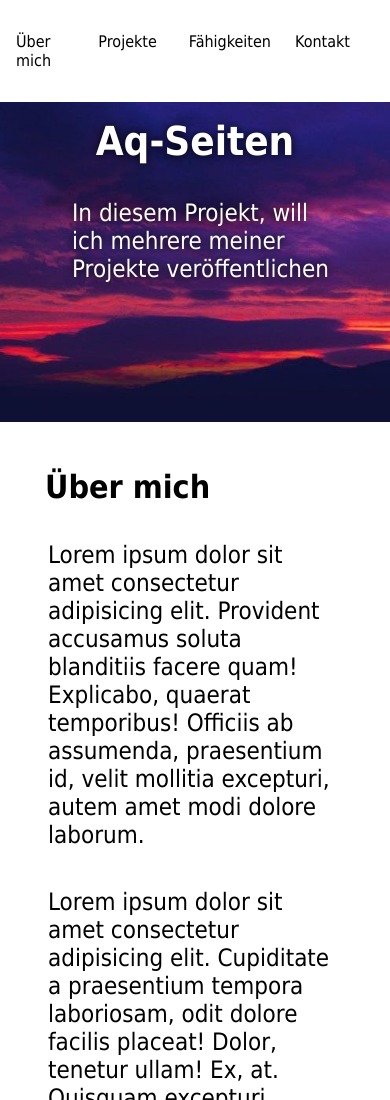
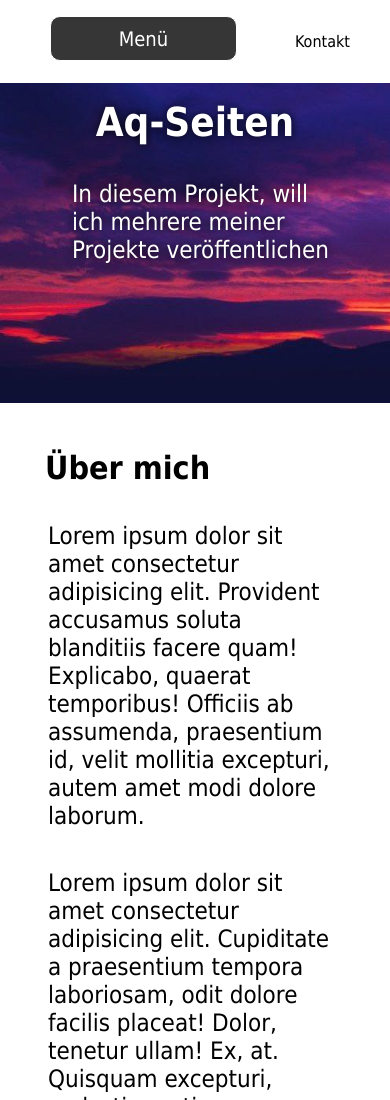
Before and after one commit to Ay010/AQ-Projekte, a plain HTML site: page Index.html in a window 390 px wide. Shown: the top 1100 px of the page. Drawn offline with Linux system fonts and the light colour scheme.

Commit message:
add Menü button 'but ist not working'

```diff
--- a/Index.html
+++ b/Index.html
@@ -9,6 +9,7 @@
   <body>
     <!-- nav -->
     <nav>
+      <button id="nav-button">Menü</button>
       <ul id="navi">
         <li><a href="#a1" class="nava">Über mich</a></li>
         <li><a href="#a2" class="nava">Projekte</a></li>
--- a/script.js
+++ b/script.js
@@ -0,0 +1,8 @@
+let navUL = document.getElementById('navi')
+
+let navButton = document.getElementById('nav-Button')
+
+
+navButton.addEventListener('click', ()=> {
+    navUL.classList.toggle('show')
+})
--- a/style.css
+++ b/style.css
@@ -84,6 +84,32 @@ nav ul li:hover {
   scroll-behavior: smooth;
 }
 
+/* nav button */
+#nav-button {
+  display: none;
+  margin-left: auto;
+  width: 50%;
+  height: 45px;
+  font-size: 20px;
+  border: 1px solid rgb(255, 255, 255);
+  border-radius: 10px;
+  background-color: rgb(54, 54, 54);
+  color: white;
+  transition: 0.2s;
+}
+
+#nav-button:hover {
+  background-color: rgb(102, 102, 102);
+  box-shadow: 0 0 10px inset rgb(31, 31, 31);
+}
+
+.show {
+  background-color: blue;
+  display: block;
+  top: 30;
+  max-height: 100%;
+}
+
 /*
 
 header */
@@ -147,6 +173,7 @@ main section {
 #skills {
   display: inline-block;
   width: 100%;
+  user-select: none;
 }
 
 /*
@@ -221,8 +248,12 @@ media screen 1 */
   }
 }
 
-/* @media screen and (max-width: 430px) {
+@media screen and (max-width: 430px) {
   #navi {
     display: none;
   }
-} */
+
+  #nav-button {
+    display: block;
+  }
+}
```
